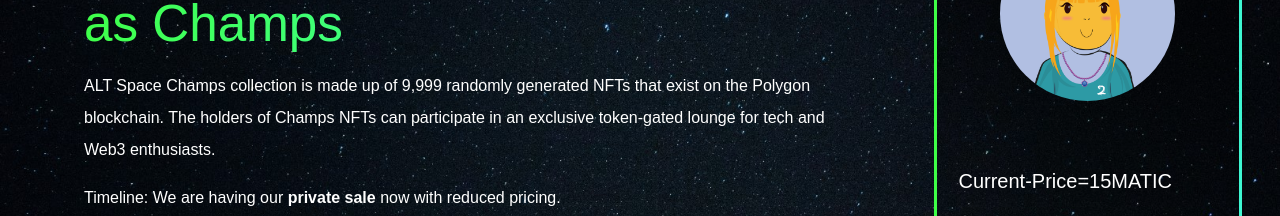
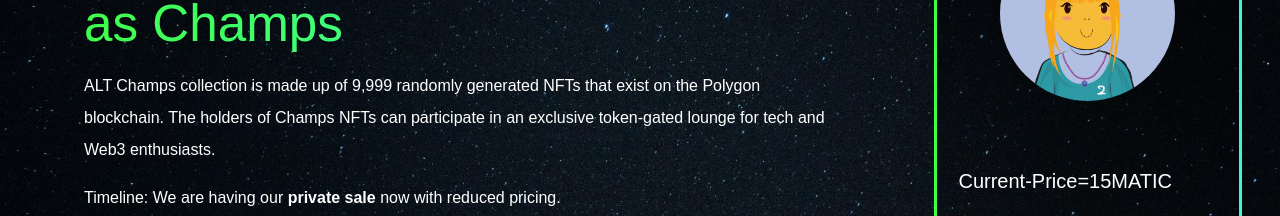
Before and after one commit to enteraltspace/altspacechamps, a React (Create React App) app: page / in a window 1280 px wide. Shown: the part 223-439 px from the top of the page. Built offline with nearby package versions, Linux system fonts and the light colour scheme.

Commit message:
Update welcome.js

```diff
--- a/src/components/welcome/welcome.js
+++ b/src/components/welcome/welcome.js
@@ -9,7 +9,7 @@
         <h2 className="welcome-heading1"><p>as Champs</p></h2>
         <div className="welcome-text">
           <p>
-            ALT Space Champs collection is made up of 9,999 randomly generated
+            ALT Champs collection is made up of 9,999 randomly generated
             NFTs that exist on the Polygon blockchain. The holders of Champs
             NFTs can participate in an exclusive token-gated lounge for tech and Web3 enthusiasts.
           </p>
```
